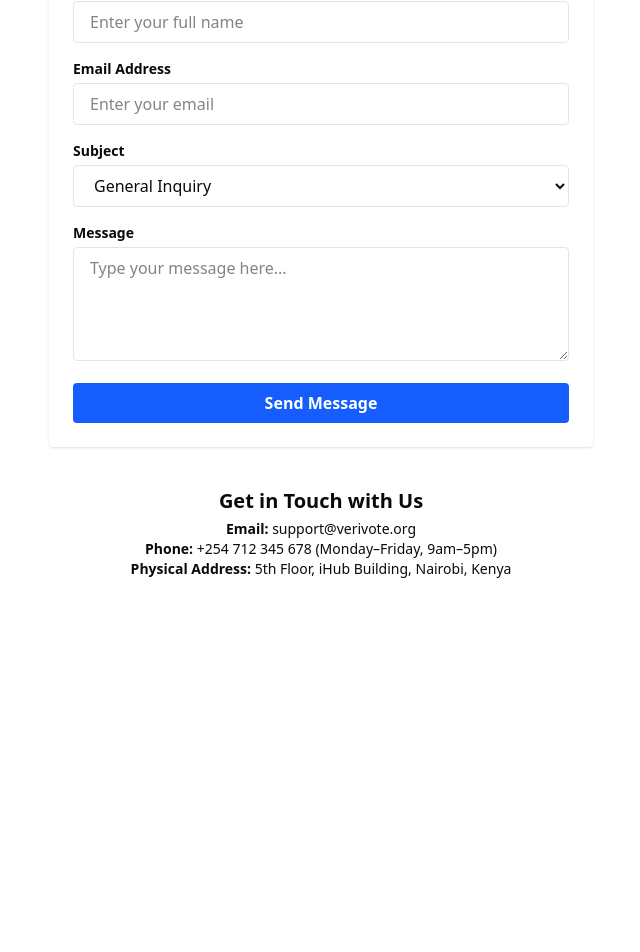
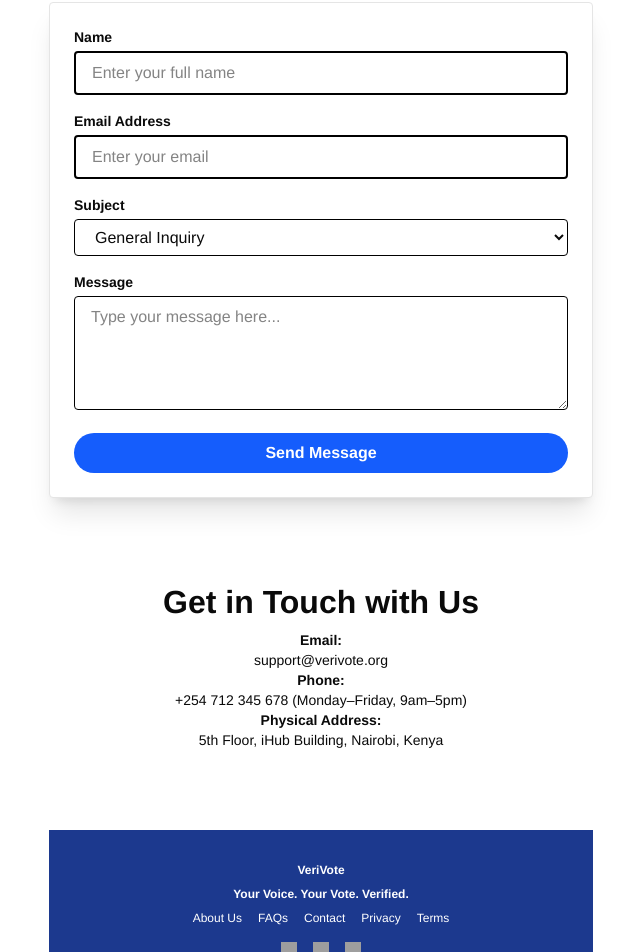
Before and after one commit to jaime8793/verivote, a React (Vite) app: page /contact in a window 1280 px wide. Shown: the part 311-1263 px from the top of the page, without its empty margins (319-959 px from the left). Before the commit the page ends 890 px from the top, so only its background shows below. Built offline with nearby package versions, Linux system fonts and the light colour scheme; grey boxes are pictures that could not be loaded.

Commit message:
Added details to FAQ page and Contact us page also separated the footer

```diff
--- a/src/index.css
+++ b/src/index.css
@@ -8,3 +8,9 @@
   -webkit-font-smoothing: antialiased;
   -moz-osx-font-smoothing: grayscale;
 }
+@tailwind utilities;
+
+/* ✅ This is correct */
+body {
+  font-family: Helvetica, Arial, sans-serif;
+}
--- a/src/vvComponents/contact.tsx
+++ b/src/vvComponents/contact.tsx
@@ -1,20 +1,22 @@
+import Footer from "./footer";
+
 export default function ContactUsPage() {
   return (
-    <div className="mt-20 px-4 max-w-xl mx-auto">
-      <h1 className="text-2xl font-bold text-center mb-2">
+    <div className="mt-20 px-4 max-w-xl mx-auto font-helvetica">
+      <h1 className="text-[30px] font-bold text-center mb-2">
         We’d love to hear from you.
       </h1>
-      <p className="text-center text-sm text-gray-700 mb-6">
+      <p className="text-center mt-6 font-bold text-[20px] text-gray-700 mb-6 font-sans">
         Questions, suggestions, or feedback? Reach out and our team will respond
         as soon as possible.
       </p>
-      <form className="space-y-4 bg-white shadow p-6 rounded">
+      <form className="space-y-4 bg-white border shadow-xl p-6 rounded">
         <div>
           <label className="text-sm font-semibold block">Name</label>
           <input
             type="text"
             placeholder="Enter your full name"
-            className="w-full border px-4 py-2 rounded mt-1"
+            className="w-full border-[2px] border-black  px-4 py-2 rounded mt-1"
           />
         </div>
         <div>
@@ -22,12 +24,12 @@ export default function ContactUsPage() {
           <input
             type="email"
             placeholder="Enter your email"
-            className="w-full border px-4 py-2 rounded mt-1"
+            className="w-full border-[2px] border-black px-4 py-2 rounded mt-1"
           />
         </div>
         <div>
-          <label className="text-sm font-semibold block">Subject</label>
-          <select className="w-full border px-4 py-2 rounded mt-1">
+          <label className="text-sm  font-semibold block">Subject</label>
+          <select className="w-full border-black border px-4 py-2 rounded mt-1">
             <option>General Inquiry</option>
             <option>Feedback</option>
             <option>Support</option>
@@ -36,32 +38,43 @@ export default function ContactUsPage() {
         <div>
           <label className="text-sm font-semibold block">Message</label>
           <textarea
-            rows= "4"
+            rows="4"
             placeholder="Type your message here..."
-            className="w-full border px-4 py-2 rounded mt-1"
+            className="w-full h-194px border-black border px-4 py-2 rounded mt-1"
           ></textarea>
         </div>
         <button
           type="submit"
-          className="w-full bg-blue-600 text-white py-2 rounded font-semibold hover:bg-blue-700"
+          className="w-full bg-blue-600 text-white py-2 font-semibold hover:bg-blue-700 rounded-full"
         >
           Send Message
         </button>
       </form>
 
-      <div className="text-center mt-10">
-        <h2 className="text-xl font-bold mb-1">Get in Touch with Us</h2>
-        <p className="text-sm">
-          <strong>Email:</strong> support@verivote.org
-        </p>
-        <p className="text-sm">
-          <strong>Phone:</strong> +254 712 345 678 (Monday–Friday, 9am–5pm)
-        </p>
-        <p className="text-sm">
-          <strong>Physical Address:</strong> 5th Floor, iHub Building, Nairobi,
-          Kenya
-        </p>
-      </div>
+      <div className="text-center mt-20 mb-20">
+        <h2 className="text-[32px] font-bold mb-1">Get in Touch with Us</h2>
+        <div className="w-80 text-center m-auto">
+          <p className="text-sm flex-row">
+            <p>
+              <strong>Email:</strong>
+            </p>{" "}
+            <p>support@verivote.org</p>
+          </p>
+          <p className="text-sm flex-row">
+            <p>
+              <strong>Phone:</strong>
+            </p>
+            <p>+254 712 345 678 (Monday–Friday, 9am–5pm)</p>
+          </p>
+          <p className="text-sm flex-row">
+            <p>
+              <strong>Physical Address:</strong>
+            </p>
+            5th Floor, iHub Building, Nairobi, Kenya
+          </p>
+        </div>
+          </div>
+          <Footer/>
     </div>
   );
 }
--- a/src/vvComponents/faqs.tsx
+++ b/src/vvComponents/faqs.tsx
@@ -1,4 +1,5 @@
 import { useState } from "react";
+import Footer from "./footer";
 
 const faqs = [
   {
@@ -11,6 +12,12 @@ const faqs = [
     answer:
       "No, Verivote is a non-partisan platform that does not align with any political party.",
   },
+  { question: "How often is data updated?" },
+  { question: "Is Verivote affiliated with any political party? " },
+  { question: "How often is data updated?" },
+  { question: "Is Verivote affiliated with any political party?" },
+  { question: "How often is data updated?" },
+  { question: "Is Verivote affiliated with any political party?" },
 ];
 
 export default function FAQsPage() {
@@ -67,7 +74,8 @@ export default function FAQsPage() {
           </a>
           .
         </p>
-      </div>
+          </div>
+          <Footer/>
     </div>
   );
 }
--- /dev/null
+++ b/src/vvComponents/footer.tsx
@@ -0,0 +1,32 @@
+export default function Footer() {
+  return (
+    <footer className="bg-blue-900 text-white text-xs px-4 py-8 text-center">
+      <div className="mb-2 font-bold">VeriVote</div>
+      <p className="mb-2">
+        <strong>Your Voice. Your Vote. Verified.</strong>
+      </p>
+      <div className="space-x-4 mb-4">
+        <a href="#" className="hover:underline">
+          About Us
+        </a>
+        <a href="#" className="hover:underline">
+          FAQs
+        </a>
+        <a href="#" className="hover:underline">
+          Contact
+        </a>
+        <a href="#" className="hover:underline">
+          Privacy
+        </a>
+        <a href="#" className="hover:underline">
+          Terms
+        </a>
+      </div>
+      <div className="flex justify-center space-x-4">
+        <img src="/icon-facebook.svg" alt="Facebook" className="w-4 h-4" />
+        <img src="/icon-twitter.svg" alt="Twitter" className="w-4 h-4" />
+        <img src="/icon-instagram.svg" alt="Instagram" className="w-4 h-4" />
+      </div>
+    </footer>
+  );
+}
--- /dev/null
+++ b/tailwind.config.js
@@ -0,0 +1,9 @@
+module.exports = {
+  theme: {
+    extend: {
+      fontFamily: {
+        sans: ["Helvetica", "Arial", "sans-serif"],
+      },
+    },
+  },
+};
```
